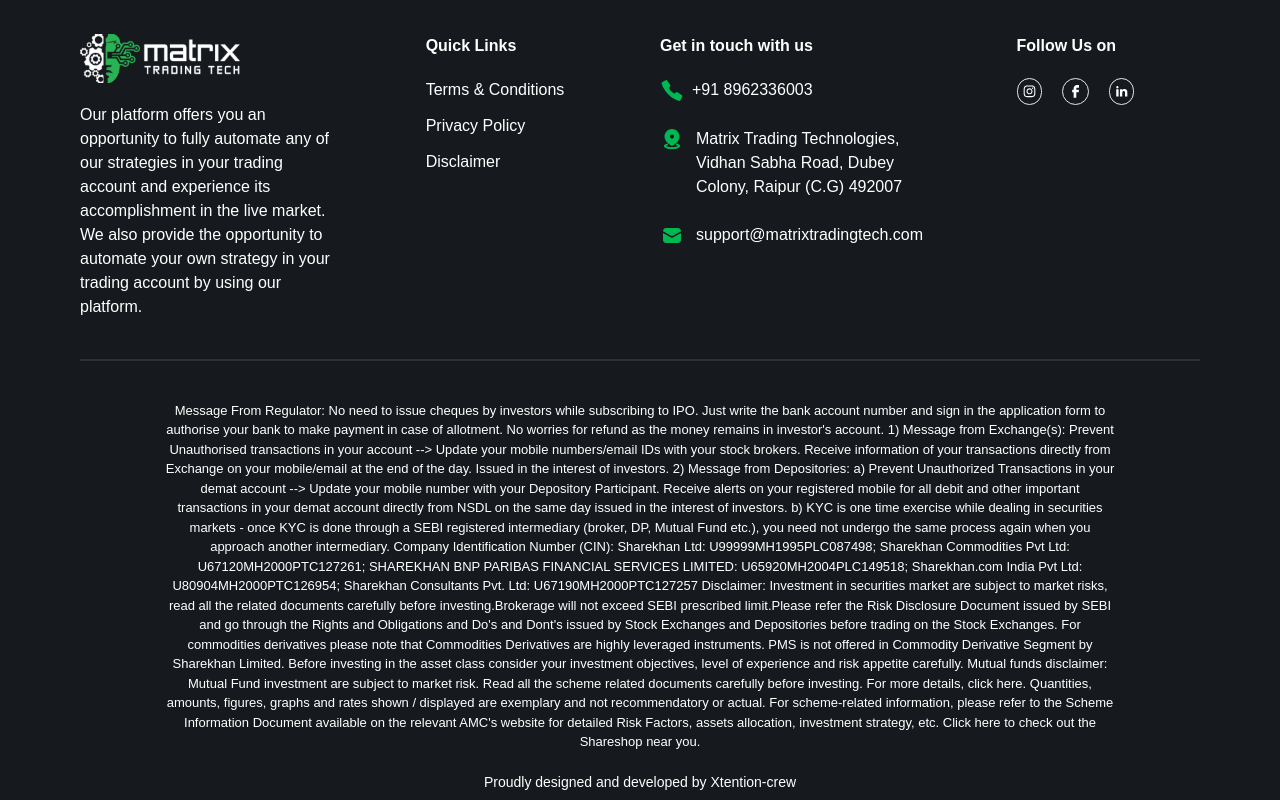
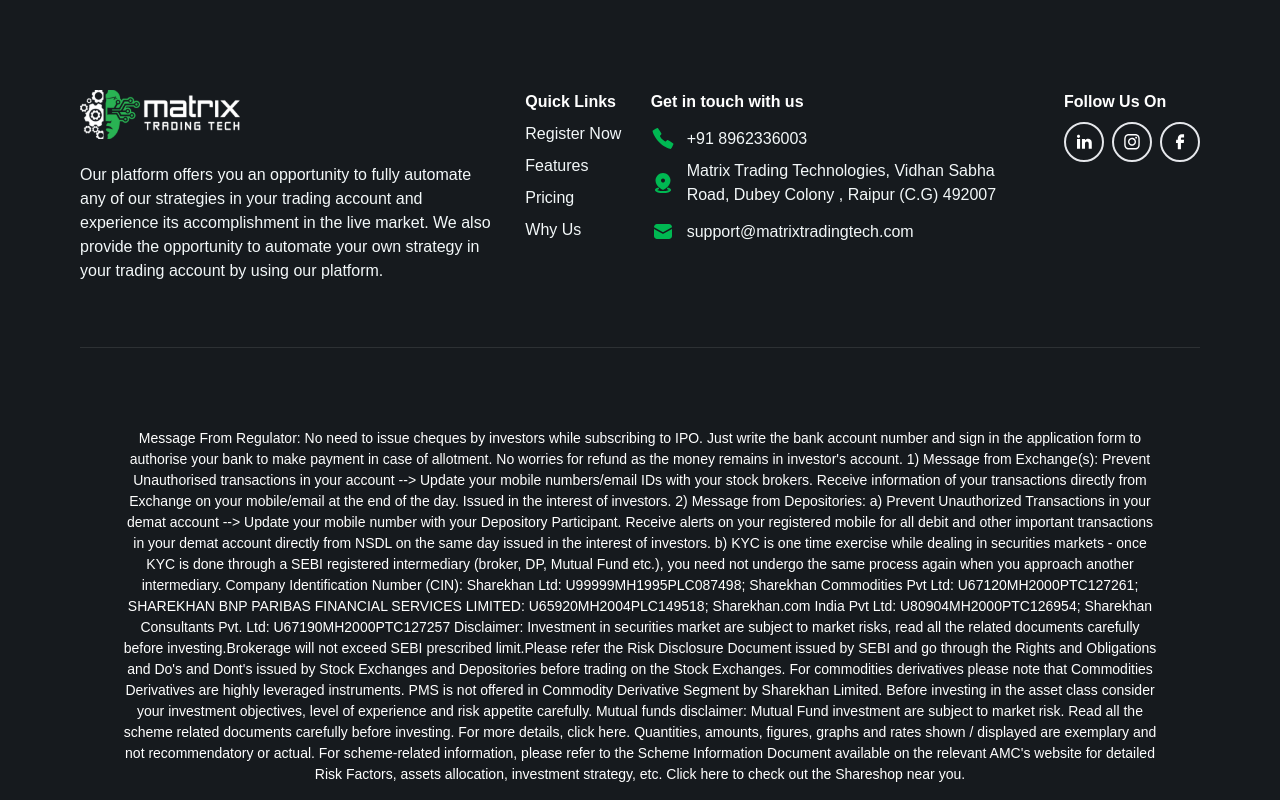
Before and after one commit to Adarshhk/matrix-webpage, a Vue app: page /scalper in a window 1280 px wide. Shown: the part 4680-5480 px from the top of the page. Built offline with nearby package versions, Linux system fonts and the light colour scheme; a web font is replaced by a local one.

Commit message:
fixed trader page

```diff
--- a/src/App.vue
+++ b/src/App.vue
@@ -3,7 +3,8 @@
     <Navbar />
     <RouterView />
     <FAQ />
-    <Footer />
+    <!-- <Footer /> -->
+     <Footer/>
     <Card/>
 
   </template>
@@ -12,10 +13,11 @@
   import { RouterView } from 'vue-router';
   import Navbar from './scalper/src/components/Navbar.vue';
   import FAQ from './component/FAQ.vue';
-  import Footer from './component/Footer.vue';
+
   import Promotion from './component/Promotion.vue';
   import MouseEffect from './component/MouseEffect.vue';
 import Card from './component/Card.vue';
+import Footer from './investor/src/components/Footer.vue';
 
   </script>
 
--- a/src/component/FAQ.vue
+++ b/src/component/FAQ.vue
@@ -1,5 +1,5 @@
 <template>
-    <div class="mx-auto px-4 py-12 mt-10">
+    <div class="mx-auto px-4 my-32">
       <div class="text-center mb-12">
         <h2 class="text-[34px] font-openSans font-semibold mb-2 text-white">
           FAQ's
@@ -9,7 +9,7 @@
         </p>
       </div>
 
-      <div class="space-y-4 w-[90%] mx-auto text-[18px]">
+      <div class="space-y-4 w-[90%] max-w-4xl mx-auto text-[18px]">
         <div v-for="(faq, index) in faqs" :key="index" class="">
           <button
             @click="toggleFaq(index)"
--- a/src/component/Footer.vue
+++ b/src/component/Footer.vue
@@ -1,11 +1,11 @@
 <template>
-    <footer class="px-5 lg:px-10 xl:px-20 pt-16 ">
+    <footer class=" w-[95%] mx-auto pt-16 ">
         <div class="mx-auto">
             <div
-                class="grid grid-cols-1 md:grid-cols-2 lg:grid-cols-3 xl:grid-cols-4 gap-10 place-items-start justify-items-start lg:justify-items-center">
+                class="grid grid-cols-1 md:grid-cols-2 lg:grid-cols-3 xl:grid-cols-4 gap-10 place-items-stretch justify-items-between lg:justify-items-center">
                 <div class="space-y-5">
                     <img src="/src/assets/svg/matrix-logo.svg" alt="Logo" class="mx-auto md:mx-0 w-40" />
-                    <p class="font-ProximaNova text-white text-[16px] text-center md:text-left">
+                    <p class="font-openSans text-white text-[16px] text-center md:text-left">
                         Our platform offers you an opportunity to fully automate any of our
                         strategies in your trading account and experience its accomplishment
                         in the live market. We also provide the opportunity to automate your
@@ -15,7 +15,7 @@
 
                 <div class="text-white text-[16px] space-y-5  lg:text-left ">
                     <p class="font-CabinetGrotesk font-bold">Quick Links</p>
-                    <div class="font-ProximaNova space-y-3">
+                    <div class="font-openSans space-y-3">
                         <p>Terms & Conditions</p>
                         <p>Privacy Policy</p>
                         <p>Disclaimer</p>
@@ -24,7 +24,7 @@
 
                 <div class="text-white text-[16px] space-y-5">
                     <p class="font-CabinetGrotesk font-bold">Get in touch with us</p>
-                    <div class="font-dm-sans space-y-6">
+                    <div class="font-openSans space-y-6">
                         <a class="flex gap-2">
                             <img src="/src/assets/svg/call.svg" alt="Phone Icon" />
                             +91 8962336003
@@ -62,8 +62,8 @@
 
             <hr class="border border-white opacity-10 mt-10" />
 
-            <div class="mt-10 w-[85%] mx-auto">
-                <p class="font-ProximaNova text-white text-center text-[13px] hidden xl:flex">
+            <div class="mt-10 w-[95%] mx-auto">
+                <p class="font-openSans text-white text-center text-[13px] hidden xl:flex">
                     Message From Regulator: No need to issue cheques by investors while
                     subscribing to IPO. Just write the bank account number and sign in the
                     application form to authorise your bank to make payment in case of
--- a/src/home/Community.vue
+++ b/src/home/Community.vue
@@ -21,7 +21,7 @@
                     </div>
             </button>
         </div>
-        <div class="xl:flex xl:px-4 hidden h-full gap-2 relative mr-10">
+        <div class="xl:flex xl:px-4 hidden h-full gap-2 relative mr-6">
             <div class="absolute z-30 top-1/3  text-white py-3 text-center w-full bg-gradient-to-r from-transparent via-[#00B852] to-transparent flex flex-col justify-center items-center">
                 <h2 class="font-bold text-[38px]">
                     7000+
@@ -30,8 +30,8 @@
                     People Already Joined
                 </p>
             </div>
-            <div>
-                <Vue3Marquee :duration="25" :vertical="true" class="max-w-16" :gradient="true" :gradientColor="[0, 184, 82, 1]" >
+            <div class="hidden 2xl:block">
+                <Vue3Marquee :duration="25" :vertical="true" class="max-w-16 " :gradient="true" :gradientColor="[0, 184, 82, 1]" >
                     <img src="/src/assets/img/community/1 (1).png" alt="" class="my-2" >
                     <img src="/src/assets/img/community/1 (2).png" alt="" class="my-2" >
                     <img src="/src/assets/img/community/1 (3).png" alt="" class="my-2" >
--- /dev/null
+++ b/src/investor/src/components/Footer.vue
@@ -0,0 +1,111 @@
+
+<!-- call Correctly -->
+<template>
+    <div class="mt-20  px-7 lg:px-20">
+        <div class="flex lg:flex-row justify-between flex-col mb-10">
+            <div class="max-w-[26rem]">
+                <img src="/src/assets/svg/matrix-logo.svg" alt="" class="w-40">
+                <p class="my-6 text-[16px] font-light text-[#F3F8F9] ">Our platform offers you an opportunity to fully
+                    automate any of our strategies in your trading account and experience its accomplishment in the live
+                    market. We also provide the opportunity to automate your own strategy in your trading account by
+                    using our platform.</p>
+
+            </div>
+
+            <div class="">
+                <ul>
+                    <li class="text-white font-bold mb-2 ">Quick Links</li>
+                    <li class="text-[#F3F8F9] font-light mb-2 hover:underline hover:cursor-pointer"><a
+                            href="https://app.hifiinvesting.com/" target="_blank">Register Now</a></li>
+                    <li class="text-[#F3F8F9] font-light mb-2 hover:underline hover:cursor-pointer"><a
+                            href="#features">Features</a></li>
+                    <li class="text-[#F3F8F9] font-light mb-2 hover:underline hover:cursor-pointer"><a
+                            href="#pricing">Pricing</a></li>
+                    <li class="text-[#F3F8F9] font-light mb-2 hover:underline hover:cursor-pointer"><a href="#why">Why
+                            Us</a></li>
+                </ul>
+            </div>
+
+            <div>
+                <ul class="max-w-96 mt-4 md:mt-0">
+                    <li class="text-white mb-3 font-bold">Get in touch with us</li>
+                    <li
+                        class="text-[#F3F8F9] flex gap-3 items-center font-light mb-2 hover:underline hover:cursor-pointer">
+                        <img src="/src/assets/svg/call.svg" alt="">
+                        +91 8962336003
+                    </li>
+                    <li
+                        class="text-[#F3F8F9] flex gap-3 items-center font-light mb-3 hover:underline hover:cursor-pointer">
+                        <img src="/src/assets/svg/location.svg" alt="">
+                        <p class="text-wrap">Matrix Trading Technologies, Vidhan Sabha Road, Dubey Colony , Raipur (C.G)
+                            492007</p>
+                    </li>
+                    <li
+                        class="text-[#F3F8F9] flex gap-3 items-center font-light mb-2 hover:underline hover:cursor-pointer">
+                        <img src="/src/assets/svg/mail.svg" alt="">
+                        support@matrixtradingtech.com
+                    </li>
+
+                </ul>
+            </div>
+
+            <div>
+                <p class="text-white mt-4 md:mt-0 mb-2 font-bold">Follow Us On</p>
+                <div class="flex gap-2">
+                    <button class="p-2 rounded-full border-2">
+                        <img src="/src/assets/svg/linkedin.svg" alt="" class="w-5">
+                    </button>
+                    <button class="p-2 rounded-full border-2">
+                        <img src="/src/assets/svg/instagram.svg" alt="" class="w-5">
+                    </button>
+                    <button class="p-2 rounded-full border-2">
+                        <img src="/src/assets/svg/facebook.svg" alt="" class="w-5">
+                    </button>
+                </div>
+            </div>
+
+
+        </div>
+
+        <div class="lg:p-10 border-t border-[#FFFFFF1A]">
+            <p class="text-white text-[14px] mt-10 text-left md:text-center">
+                Message From Regulator: No need to issue cheques by investors while subscribing to IPO. Just write the
+                bank account number and sign in the application form to authorise your bank to make payment in case of
+                allotment. No worries for refund as the money remains in investor's account. 1) Message from
+                Exchange(s): Prevent Unauthorised transactions in your account --> Update your mobile numbers/email IDs
+                with your stock brokers. Receive information of your transactions directly from Exchange on your
+                mobile/email at the end of the day. Issued in the interest of investors. 2) Message from Depositories:
+                a) Prevent Unauthorized Transactions in your demat account --> Update your mobile number with your
+                Depository Participant. Receive alerts on your registered mobile for all debit and other important
+                transactions in your demat account directly from NSDL on the same day issued in the interest of
+                investors. b) KYC is one time exercise while dealing in securities markets - once KYC is done through a
+                SEBI registered intermediary (broker, DP, Mutual Fund etc.), you need not undergo the same process again
+                when you approach another intermediary.
+                Company Identification Number (CIN): Sharekhan Ltd: U99999MH1995PLC087498; Sharekhan Commodities Pvt
+                Ltd: U67120MH2000PTC127261; SHAREKHAN BNP PARIBAS FINANCIAL SERVICES LIMITED: U65920MH2004PLC149518;
+                Sharekhan.com India Pvt Ltd: U80904MH2000PTC126954; Sharekhan Consultants Pvt. Ltd:
+                U67190MH2000PTC127257
+                Disclaimer: Investment in securities market are subject to market risks, read all the related documents
+                carefully before investing.Brokerage will not exceed SEBI prescribed limit.Please refer the Risk
+                Disclosure Document issued by SEBI and go through the Rights and Obligations and Do's and Dont's issued
+                by Stock Exchanges and Depositories before trading on the Stock Exchanges. For commodities derivatives
+                please note that Commodities Derivatives are highly leveraged instruments. PMS is not offered in
+                Commodity Derivative Segment by Sharekhan Limited. Before investing in the asset class consider your
+                investment objectives, level of experience and risk appetite carefully.
+                Mutual funds disclaimer: Mutual Fund investment are subject to market risk. Read all the scheme related
+                documents carefully before investing. For more details, click here. Quantities, amounts, figures, graphs
+                and rates shown / displayed are exemplary and not recommendatory or actual. For scheme-related
+                information, please refer to the Scheme Information Document available on the relevant AMC's website for
+                detailed Risk Factors, assets allocation, investment strategy, etc.
+                Click here to check out the Shareshop near you.
+            </p>
+
+            <p class="text-[#F3F8F9] text-[14px] text-center mt-16">Proudly designed and made by <span class="text-[#00B852]">X-tention crew technologies</span></p>
+        </div>
+
+    </div>
+</template>
+
+<script setup>
+
+</script>
--- a/src/router.js
+++ b/src/router.js
@@ -23,6 +23,10 @@
 const router = createRouter({
   history: createWebHistory(),
   routes,
+  scrollBehavior(to, from, savedPosition) {
+    // Always scroll to top
+    return { top: 0 }
+  },
 })
 
 export default router;
--- a/src/traders/src/Trader.vue
+++ b/src/traders/src/Trader.vue
@@ -3,8 +3,8 @@
   <Hero id="hero"/>
   <Media id="media"/>
   <Tutorial/>
+  <Why id="why"/>
   <Testimonial/>
-  <Why id="why"/>
   <Features id="features"/>
 
 </template>
--- a/src/traders/src/components/Features.vue
+++ b/src/traders/src/components/Features.vue
@@ -1,8 +1,8 @@
 
 
 <template>
-  <div class="px-0 2xl:px-24">
-    <div class="bg-gradient-to-t from-black/60 to-transparent bg-[#00B852] rounded-lg mt-24 mx-auto h-[40vh] md:h-[30vh] xl:h-[55vh] 2xl:h-[60vh] relative overflow-hidden">
+  <div class="w-[95%] mt-32 mx-auto">
+    <div class=" bg-[#00B852] rounded-lg mx-auto h-[75vh] relative overflow-hidden">
       <!-- Grid Pattern Container -->
       <div class="absolute inset-0 flex justify-between">
         <!-- Left Grid Pattern -->
--- a/src/traders/src/components/Why.vue
+++ b/src/traders/src/components/Why.vue
@@ -13,7 +13,7 @@
       </div>
 
       <!-- Grid Section -->
-      <div class="grid grid-cols-1 md:grid-cols-2 gap-6">
+      <div class="grid grid-cols-1 md:grid-cols-2 gap-6 max-w-[95%] mx-auto">
         <!-- First Case Study Card -->
         <div class="relative rounded-2xl bg-[#1d2125] p-14">
           <div class="flex justify-start mb-8">
```
Also changed, not shown: src/scalper/src/components/Navbar.vue (+6 -6 lines), src/traders/src/components/Hero.vue (+8 -8 lines), src/traders/src/components/Media.vue (+23 -25 lines).
